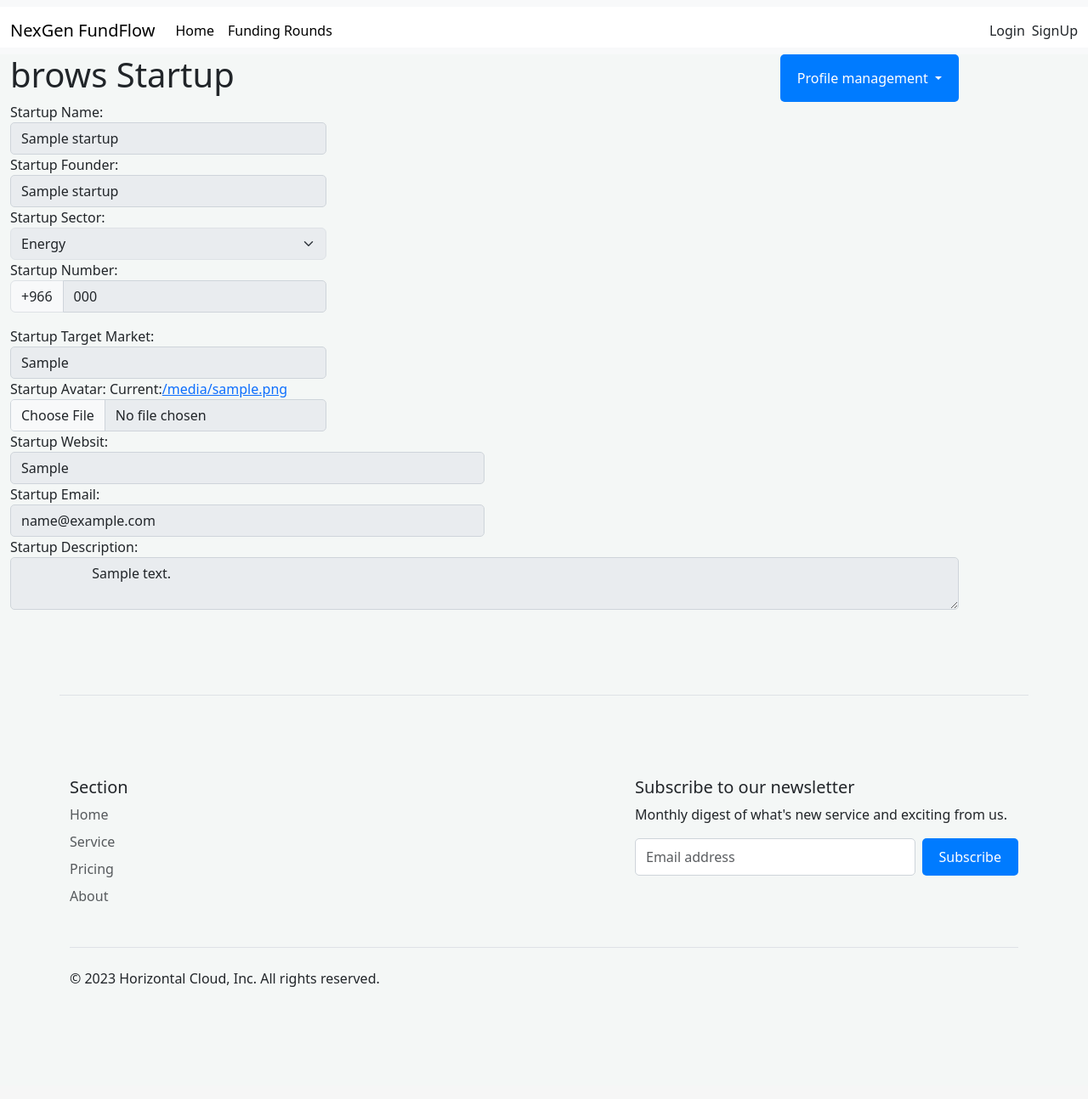
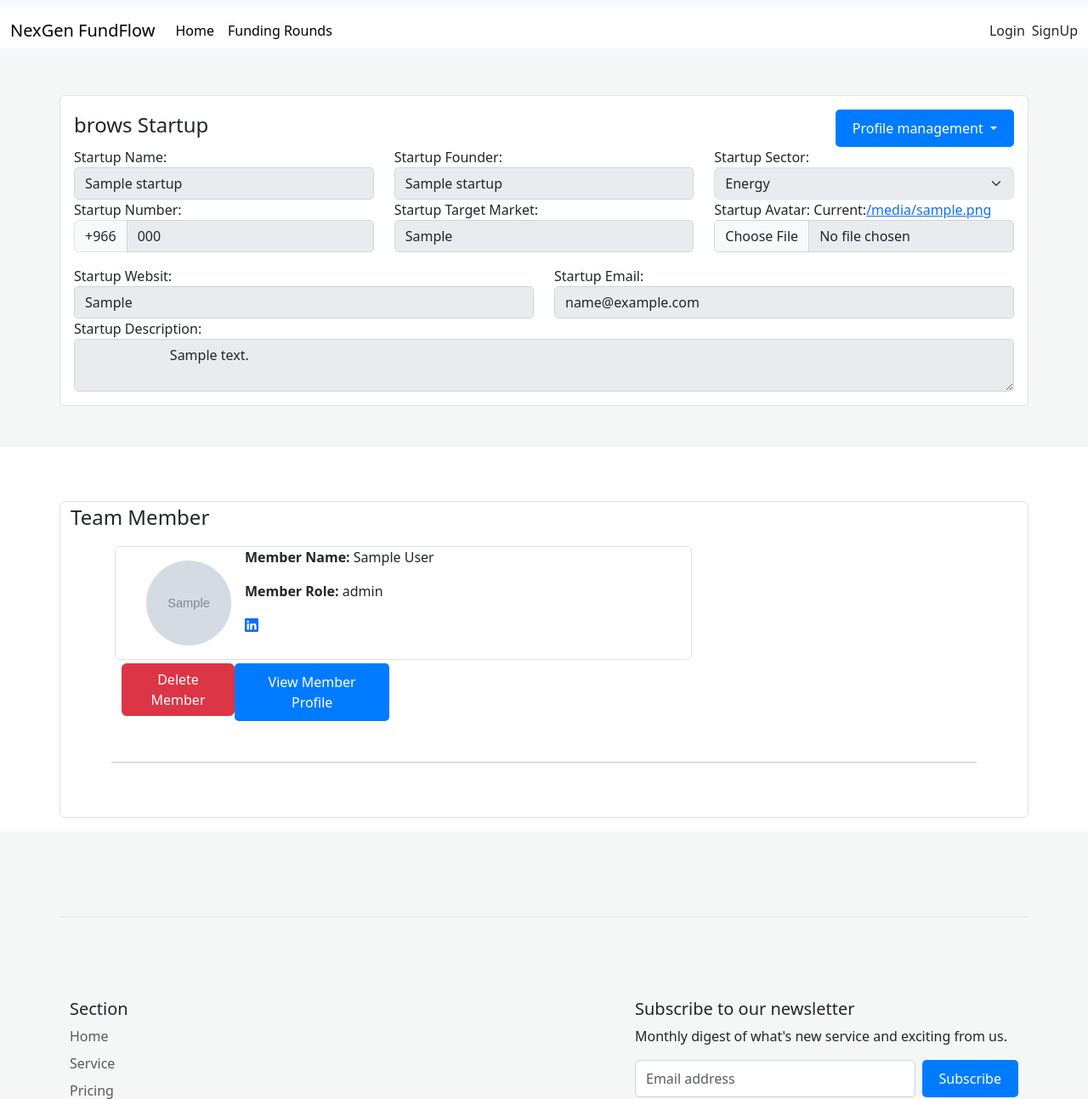
Before and after one commit to abdullah-alanezi/FinalCapstone, a Django app: page /startup/brows/1/ in a window 1280 px wide. Shown: the top 1294 px of the page at 85% size. Before the commit the page ends 1162 px from the top, so only its background shows below. Run offline with Django 5.2, Linux system fonts and the light colour scheme; tables that the repository leaves empty hold one stand-in row (values such as "Sample post"); grey boxes marked "Sample" are stand-in pictures.

Commit message:
finishe add and delete member

```diff
--- a/NexGenFundFlow/startup/templates/startup/edit_startup.html
+++ b/NexGenFundFlow/startup/templates/startup/edit_startup.html
@@ -3,9 +3,8 @@
 
 
 {% block body %}
-<div class="container ms-0">
 
-
+<div class="container primary-color-1 p-3 border rounded mt-5">
     <form class="row" action="{% url 'startup:edit_startup_view' startup.id %}" method="POST" enctype="multipart/form-data">
             {% if massage %}
             <div class="alert alert-danger" role="alert">
@@ -51,7 +50,7 @@
             </div>
 
             <div class="col-md-4">
-                <label class="from-label">Startup Avatar:</label>
+                <label class="from-label">Startup Avatar: Current:<a href="{{startup.startup_avatar.url}}">{{startup.startup_avatar.url}}</a></label>
                 <input type="file" name="startup_avatar" class="form-control">
             </div>
 
--- a/NexGenFundFlow/startup/templates/startup/view_funding_round.html
+++ b/NexGenFundFlow/startup/templates/startup/view_funding_round.html
@@ -19,7 +19,8 @@
                 <div class="card-body">
                   <h5 class="card-title">Funding stage: {{n.fund_stage}} </h5>
                   <p class="card-text">Amount: {{n.fund_amount}} SAR, Percentage: {{n.fund_percentage}}%</p>
-                  <a href="#" class="btn btn-primary">View Invesment requests</a>
+                  <p>{{n.fund_status}}</p>
+                  <a href="{% url 'startup:funding_request_view' n.id %}" class="btn btn-primary">View Invesment requests</a>
                 </div>
                 <div class="card-footer text-body-secondary">
                   {{n.create_at}}
--- a/NexGenFundFlow/startup/templates/startup/view_startup.html
+++ b/NexGenFundFlow/startup/templates/startup/view_startup.html
@@ -3,19 +3,17 @@
 
 
 {% block body %}
-<div class="container ms-0">
-
-    <form class="row" action="{% url 'startup:create_startup_view' %}" method="POST" enctype="multipart/form-data">
-
+<section class="mb-3">
+    <div class="container primary-color-1 p-3 border rounded mt-5 mb-5">
+        <form class="row justify-content-center" action="{% url 'startup:create_startup_view' %}" method="POST" enctype="multipart/form-data">
             {% if massage %}
             <div class="alert alert-danger" role="alert">
                 {{massage}}
             </div>
             {% endif %}
-
             {% csrf_token %}
-        <div class="d-flex justify-content-between ">
-            <h1>brows Startup</h1>
+            <div class="d-flex justify-content-between">
+                <legend>brows Startup</legend>
                 <div class="btn-group" role="group" aria-label="Button group with nested dropdown">
                     <div class="btn-group" role="group">
                     <button type="button" class="btn btn-primary dropdown-toggle" data-bs-toggle="dropdown" aria-expanded="false">
@@ -34,19 +32,18 @@
                 </div>
             </div>
 
-        <fieldset disabled="disabled">
-            <div class="col-md-4 m-0">
+                <div class="col-md-4">
                     <label class="from-label">Startup Name:</label>
-                <input type="text" name="startup_name" class="form-control" value="{{startup.startup_name}}">
+                    <input type="text" name="startup_name" class="form-control" value="{{startup.startup_name}}" disabled>
                 </div>
 
                 <div class="col-md-4">
                     <label class="from-label">Startup Founder:</label>
-                <input type="text" name="startup_founder_name" class="form-control" value="{{startup.startup_founder_name}}">
+                    <input type="text" name="startup_founder_name" class="form-control" value="{{startup.startup_founder_name}}" disabled>
                 </div>
                 <div class="col-md-4">
                     <label class="from-label">Startup Sector:</label>
-                <select name="startup_sector" class="form-select">
+                    <select name="startup_sector" class="form-select" disabled>
                         <option value="{{startup.startup_sector}}" selected>{{startup.startup_sector}}</option>
                     </select>
                 </div>
@@ -55,36 +52,64 @@
                     <label class="from-label">Startup Number:</label>
                     <div class="input-group mb-3">
                         <span class="input-group-text">+966</span>
-                    <input type="number" class="form-control" placeholder="Number" name="startup_number" value="{{startup.startup_number}}">
+                        <input type="number" class="form-control" placeholder="Number" name="startup_number" value="{{startup.startup_number}}" disabled>
                     </div>
                 </div>
 
                 <div class="col-md-4">
                     <label class="from-label">Startup Target Market:</label>
-                <input type="text" name="startup_target_market" class="form-control" value="{{startup.startup_target_market}}">
+                    <input type="text" name="startup_target_market" class="form-control" value="{{startup.startup_target_market}}" disabled>
                 </div>
 
                 <div class="col-md-4">
                     <label class="from-label">Startup Avatar: Current:<a href="{{startup.startup_avatar.url}}">{{startup.startup_avatar.url}}</a></label>
-                <input type="file" name="startup_avatar" class="form-control">
+                    <input type="file" name="startup_avatar" class="form-control" disabled>
                 </div>
 
                 <div class="col-md-6">
                     <label class="from-label">Startup Websit:</label>
-                <input type="text" name="startup_websits" class="form-control" value="{{startup.startup_websits}}">
+                    <input type="text" name="startup_websits" class="form-control" value="{{startup.startup_websits}}" disabled>
                 </div>
                 <div class="col-md-6">
                     <label class="from-label">Startup Email:</label>
-                <input type="email" name="startup_email" class="form-control" value="{{startup.startup_email}}">
+                    <input type="email" name="startup_email" class="form-control" value="{{startup.startup_email}}" disabled>
                 </div>
                 <div class="col-md-12">
                     <label class="from-label">Startup Description:</label>
-                <textarea name="startup_description" class="form-control">
+                    <textarea name="startup_description" class="form-control" disabled>
                         {{startup.startup_description}}
                     </textarea>
                 </div>
-
-        </fieldset>
         </form>
     </div>
+</section>
+<section class="primary-color-1 p-3">
+    <div class="container border mt-5 rounded" >
+        <legend>Team Member</legend>
+
+        <div class="row m-5 ">
+            {% for n in team %}
+            <div class="d-flex col-8 justify-content-start border rounded m-1">
+                <div class="p-3 ms-2">
+                    <img src="{{n.team_avatar.url}}" alt="team image" class="rounded-circle" style="height: 100px; width: 100px;">
+                </div>
+                <div class="text-start">
+                    <p><b>Member Name: </b>{{n.team_name}}</p>
+                    <p><b>Member Role: </b>{{n.team_role}}</p>
+                    <p><a class="bi bi-linkedin" href="{{n.team_linkdin}}"></a></p>
+                </div>
+            </div>
+            <div class="d-flex col-4 justify-content-between mb-5">
+                <div>
+                    <a class="btn btn-danger" href="{% url 'startup:delete_member_view' n.id %}">Delete Member</a>
+                </div>
+                <div>
+                    <a class="btn btn-primary" href="{% url 'startup:edit_member_profile_view' n.id%}">View Member Profile</a>
+                </div>
+            </div>
+            <hr>
+            {% endfor %}
+        </div>
+    </div>
+</section>
 {% endblock %}
--- a/NexGenFundFlow/startup/urls.py
+++ b/NexGenFundFlow/startup/urls.py
@@ -17,5 +17,8 @@ urlpatterns = [
     path('<request_id>/approved/request',views.approved_reqeust_view,name='approved_reqeust_view'),
     path('<request_id>/disapproved/request',views.disapproved_reqeust_view,name='disapproved_reqeust_view'),
     path('<startup_id>/funding/create/', views.all_funding_round_view, name='funding_round_view'),
+    path('view/funding/round/request/<funding_id>/',views.funding_request_view,name='funding_request_view'),
+    path('edit/member/<member_id>/',views.edit_member_profile_view,name='edit_member_profile_view'),
+    path('delete/member/<member_id>/',views.delete_member_view,name='delete_member_view')
 
 ]
--- a/NexGenFundFlow/startup/views.py
+++ b/NexGenFundFlow/startup/views.py
@@ -65,8 +65,8 @@ def view_all_my_stratup_view(request:HttpRequest,user_id):
 
 def view_startup_profile_view(request:HttpRequest,startup_id):
     startup = StartUp.objects.get(id=startup_id)
-
-    return render(request,'startup/view_startup.html',{'startup':startup})
+    team = TeamMember.objects.filter(startup=startup)
+    return render(request,'startup/view_startup.html',{'startup':startup,'team':team})
 
 def team_view(request:HttpRequest,startup_id):
 
@@ -149,3 +149,20 @@ def disapproved_reqeust_view(request, request_id):
     investment_request.status = 'Disapproved'
     investment_request.save()
     return redirect('startup:view_funding_request', startup_id=investment_request.funding_round.startup.id)
+
+
+def funding_request_view(request:HttpRequest,funding_id):
+
+    funding_rounds = FundingRound.objects.filter(startup=funding_id)
+    investment_requests = InvestmentOffer.objects.filter(funding_round__in=funding_rounds)
+    return render(request, 'startup/accept_request.html', {"investment_requests": investment_requests})
+
+def edit_member_profile_view(request:HttpRequest,member_id):
+    team = TeamMember.objects.get(id=member_id)
+
+    return render(request,'startup/edit_member_profile.html',{'team':team})
+
+def delete_member_view(request:HttpRequest,member_id):
+    team = TeamMember.objects.get(id=member_id)
+    team.delete()
+    return redirect('startup:view_startup_profile_view',startup_id=team.startup.id)
```
Also changed, not shown: NexGenFundFlow/startup/templates/startup/edit_member_profile.html (added, +41 -0 lines), NexGenFundFlow/media/images/images.jpeg (added). Lines whose indentation alone changed are shown as unchanged.
